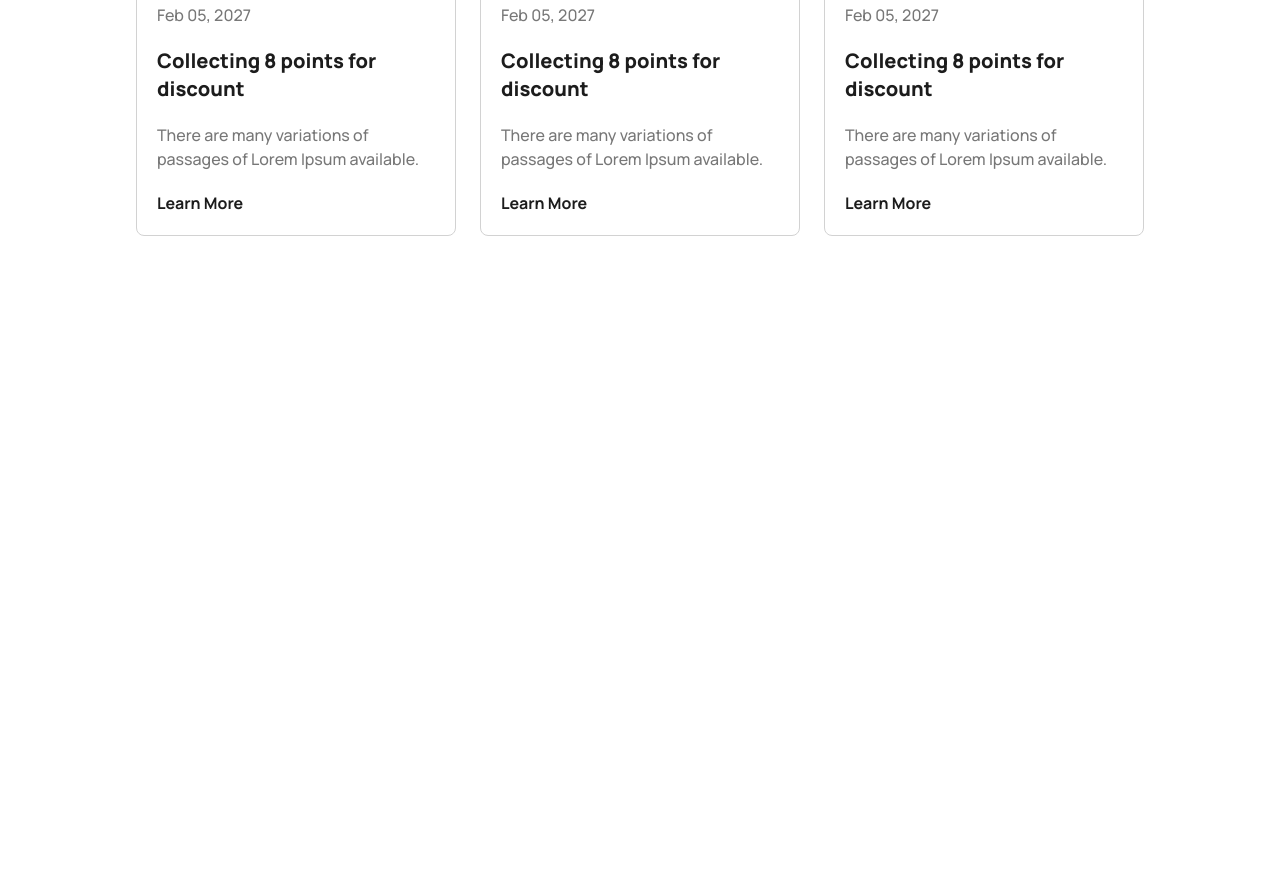
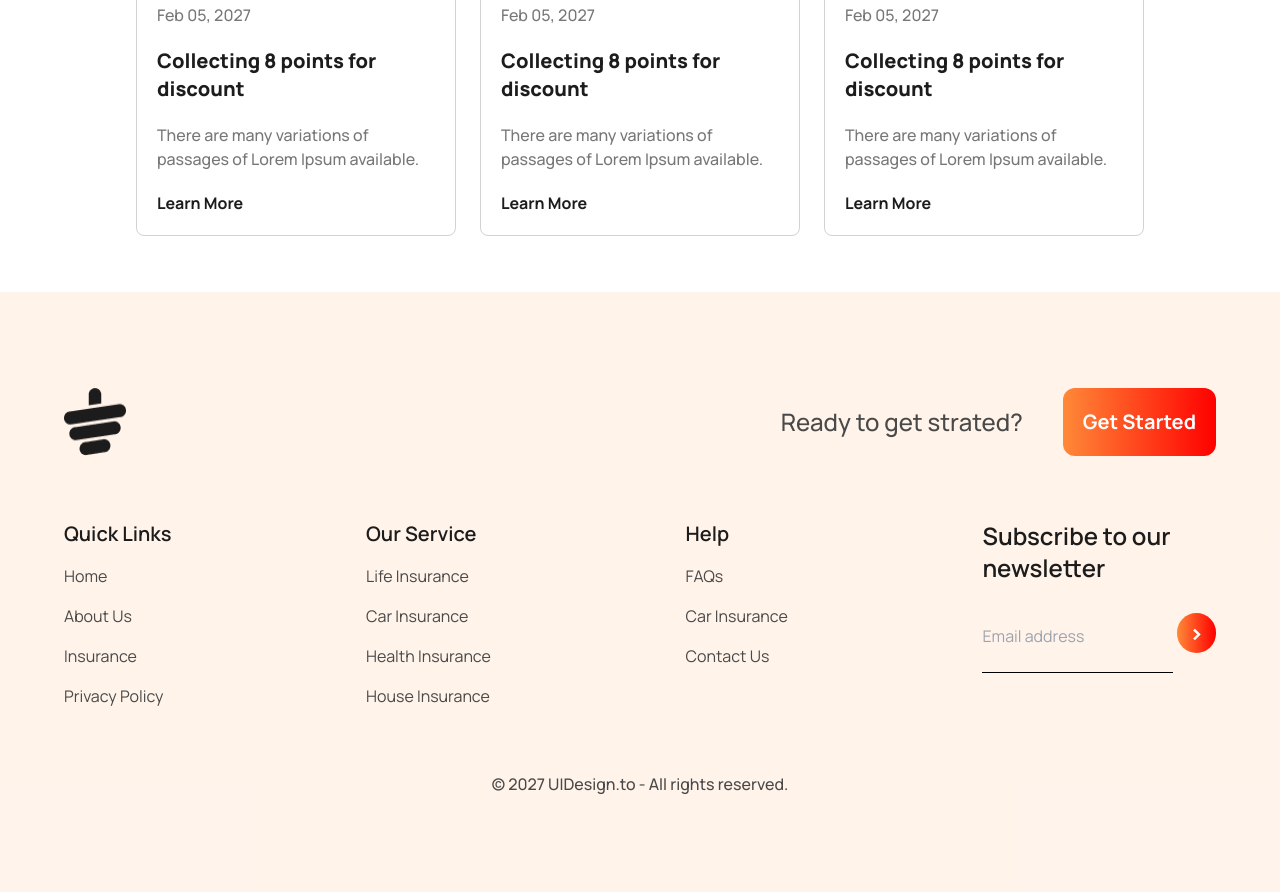
Before and after one commit to SatirthaRoy/teaShop, a plain HTML site: page index.html in a window 1280 px wide. Shown: the part 3279-4171 px from the top of the page. Before the commit the page ends 3571 px from the top, so only its background shows below. Drawn offline with nearby package versions, Linux system fonts and the light colour scheme.

Commit message:
all done

```diff
--- a/index.html
+++ b/index.html
@@ -241,14 +241,57 @@
           </div>
         </div>
 
-
-
-
       </div>
     </section>
 
   </main>
-  <footer>
+  <footer class="bg-[#FF89381A]">
+    <div class="max-w-6xl mx-auto lg:py-24 py-10 space-y-16">
+      <div class="flex justify-between">
+        <img src="./images/cup.png" alt="magi">
+        <div class="flex items-center gap-10">
+          <span class="text-[#494949] text-2xl font-medium">Ready to get strated?</span>
+          <button class="px-5 py-5 bg-gradient-to-l from-[#F00] to-[#FF8938] flex items-center gap-2 rounded-xl text-white font-bold text-xl">Get Started</button>
+        </div>
+      </div>
+
+      <!-- container -->
+      <div class="flex justify-between">
+        <!-- item -->
+        <div class="text-base font-normal text-[#494949] space-y-4">
+          <h3 class="text-dark font-semibold text-xl">Quick Links</h3>
+          <h5>Home</h5>
+          <h5>About Us</h5>
+          <h5>Insurance</h5>
+          <h5>Privacy Policy</h5>
+        </div>
+
+        <!-- item -->
+        <div class="text-base font-normal text-[#494949] space-y-4">
+          <h3 class="text-dark font-semibold text-xl">Our Service</h3>
+          <h5>Life Insurance</h5>
+          <h5>Car Insurance</h5>
+          <h5>Health Insurance</h5>
+          <h5>House Insurance</h5>
+        </div>
+
+        <!-- item -->
+        <div class="text-base font-normal text-[#494949] space-y-4">
+          <h3 class="text-dark font-semibold text-xl">Help</h3>
+          <h5>FAQs</h5>
+          <h5>Car Insurance</h5>
+          <h5>Contact Us</h5>
+        </div>
+
+        <!-- item -->
+        <div class="text-base font-normal text-[#494949] space-y-4">
+          <h3 class="text-dark font-semibold text-2xl">Subscribe to our <br> newsletter</h3>
+          <input type="email" name="" id="" placeholder="Email address" class="py-6 bg-transparent border-b border-[black]"> <button class="px-3 py-1 bg-gradient-to-l from-[#F00] to-[#FF8938] rounded-full text-white font-bold text-2xl">></button>
+        </div>
+
+      </div>
+      <p class="text-center text-[#494949] text-base font-medium">© 2027 UIDesign.to - All rights reserved.</p>
+    </div>
 
 
   </footer>
```
